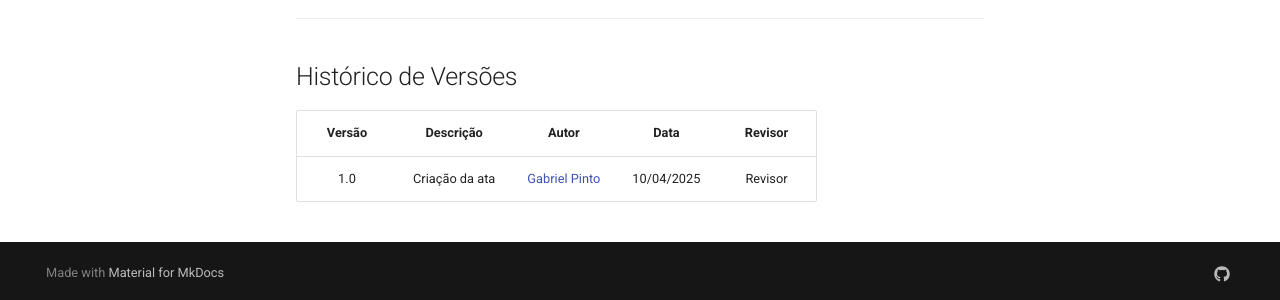
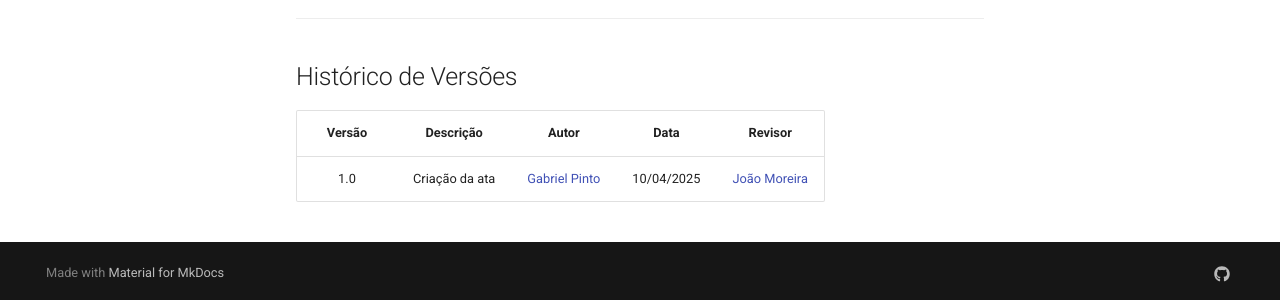
Before and after one commit to Requisitos-de-Software/2025.1-IBGE, an MkDocs documentation site: the page built from docs/atas/ata2.md, in a window 1280 px wide and 900 px high, scrolled down 1084 px. Shown: the part 594-894 px from the top of the window. Built offline with MkDocs 1.6.1 and Material for MkDocs 9.7.7, drawn with Linux system fonts in a browser that asks for light colours; comment, search, counter and statistics services are not loaded.

Commit message:
Revisão da ata da 2ª reunião de Requisitos

```diff
--- a/docs/atas/ata2.md
+++ b/docs/atas/ata2.md
@@ -65,4 +65,4 @@ A entrega final está prevista para segunda-feira, com gravação e submissão a
 
 | Versão |Descrição     |Autor                                       |Data    |Revisor|
 |:-:     | :-:          | :-:                                        | :-:        |:-:|
-|1.0     |Criação da ata|[Gabriel Pinto](https://github.com/GabrielSPinto)| 10/04/2025 |Revisor|
+|1.0     |Criação da ata|[Gabriel Pinto](https://github.com/GabrielSPinto)| 10/04/2025 | [João Moreira](https://github.com/joaofmoreiraa)|
```
